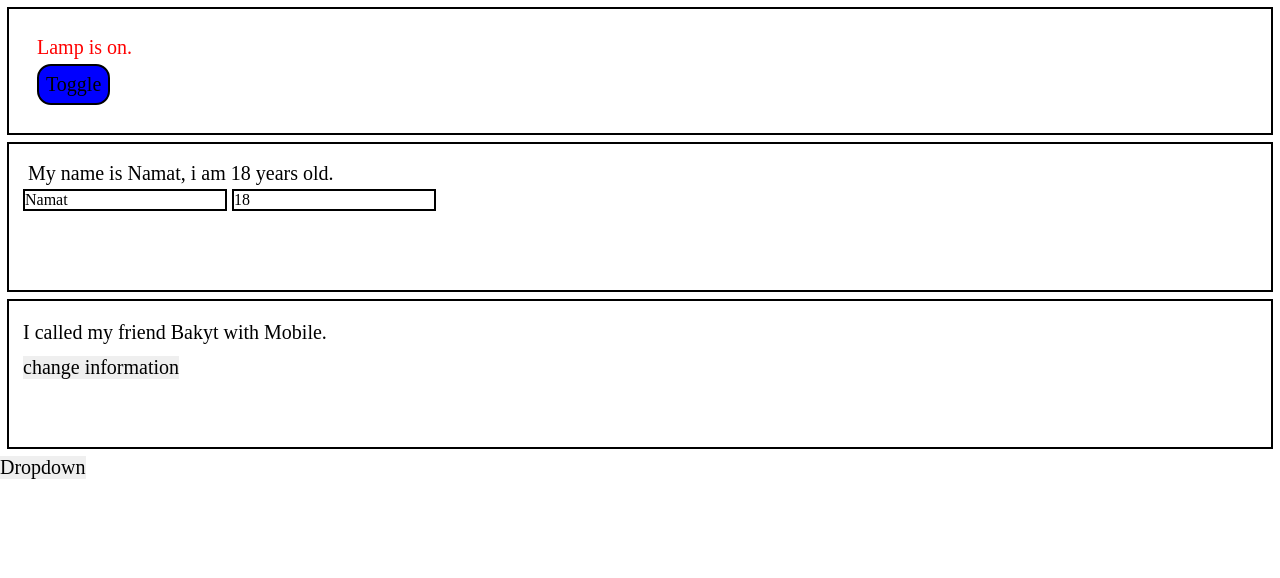
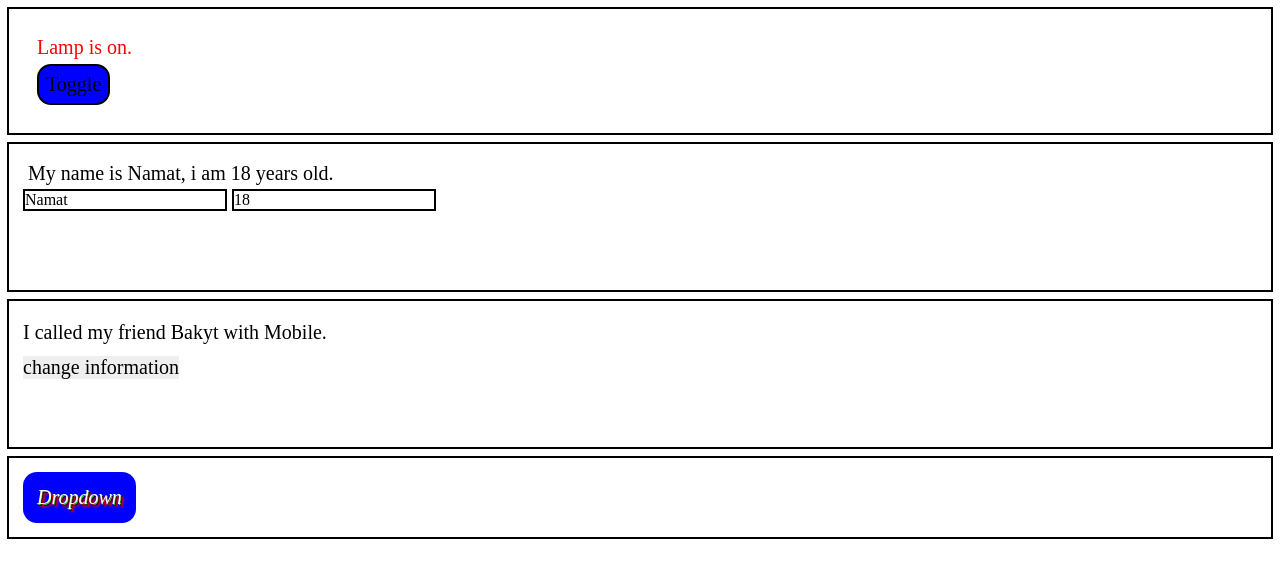
Before and after one commit to NamatBayamanov/state-react, a React (Create React App) app: page / in a window 1280 px wide. Shown: the top 578 px of the page. Built offline with nearby package versions, Linux system fonts and the light colour scheme.

Commit message:
made dropdown menu

```diff
--- a/src/App.js
+++ b/src/App.js
@@ -9,6 +9,7 @@ function App() {
       <Lightbulb/>
       <MyName/>
       <Double/>
+
       <Burger/>
     </div>
   );
--- a/src/components/Burger/Burger.js
+++ b/src/components/Burger/Burger.js
@@ -9,17 +9,43 @@ function Burger() {
 
   return (
     <>
-      <div className={classes.Burger }>
-        <div className={`${classes.content} ${classes}`} >
-          <button>
-            Dropdown
-          </button>
+      <div className={classes.Burger}>
+        <div className={`${classes.content}`} >
+          <section className={classes.dropbtn}>
+            <button className={classes.dropdown}>
+              Dropdown
+            </button>
 
-          <ul className={classes.list}>
-            <li>
+            <ul className={classes.list}>
+              <li>
+                <a href="https://google.com" target="_blank">
+                  Google
+                </a>
+              </li>
+              <li>
+                <a href="https://bing.com">
+                  Bing
+                </a>
+              </li>
+              <li>
+                <a href="/">
+                  ContactsNaruto
+                </a>
+              </li>
+              <li>
+                <a href="/">
+                  FAQ
+                </a>
+              </li>
+              <li>
+                <a href="/">
+                  More information
+                </a>
+              </li>
+            </ul>
+          </section>
 
-            </li>
-          </ul>
+
 
         </div>
 
--- a/src/components/Burger/Burger.module.scss
+++ b/src/components/Burger/Burger.module.scss
@@ -1,14 +1,49 @@
-
-
-
 .Burger {
-
-  & .content {
-
-  }
+  border: 2px solid black;
+  margin: 0.5rem;
+  padding: 1rem;
+}
+.dropbtn {
+  display: inline-block;
+  position: relative;
 }
 
-.content.active {
-  color: rgb(255, 0, 0);
-  font-size: 25px;
+.dropdown {
+  display: inline-block;
+  padding: 1rem;
+  background-color: blue;
+  border-radius: 1rem;
+  color: white;
+  font-style: italic;
+  text-shadow: 3px 3px 2px red, 2px 2px 1px black, 1px 1px 0px rgb(44, 255, 2);
 }
+
+.Burger .list {
+  display: none;
+  position: absolute;
+  top: 51px;
+  left: 3px;
+  background-color: black;
+  border-radius: .5rem;
+  padding: .5rem;
+  width: 160px;
+}
+
+.list a {
+  display: inline-block;
+  color: blue;
+  padding: .5rem;
+  font-size: 18px;
+
+}
+.list a:hover {
+  color: red;
+}
+
+.Burger .list{
+  display: none;
+}
+
+.dropbtn:hover .list {
+  display: inline-block;
+}
--- a/src/components/MyName/MyName.js
+++ b/src/components/MyName/MyName.js
@@ -1,4 +1,3 @@
-import { toBeEmpty } from "@testing-library/jest-dom/dist/matchers";
 import { useState } from "react";
 import classes from "./MyName.module.scss";
 
--- a/src/index.js
+++ b/src/index.js
@@ -3,11 +3,16 @@ import ReactDOM from 'react-dom/client';
 import './index.css';
 import App from './App';
 import reportWebVitals from './reportWebVitals';
+import { BrowserRouter } from 'react-router-dom';
 
 const root = ReactDOM.createRoot(document.getElementById('root'));
 root.render(
   <React.StrictMode>
-    <App />
+
+    <BrowserRouter>
+      <App />
+    </BrowserRouter>
+
   </React.StrictMode>
 );
 
```
